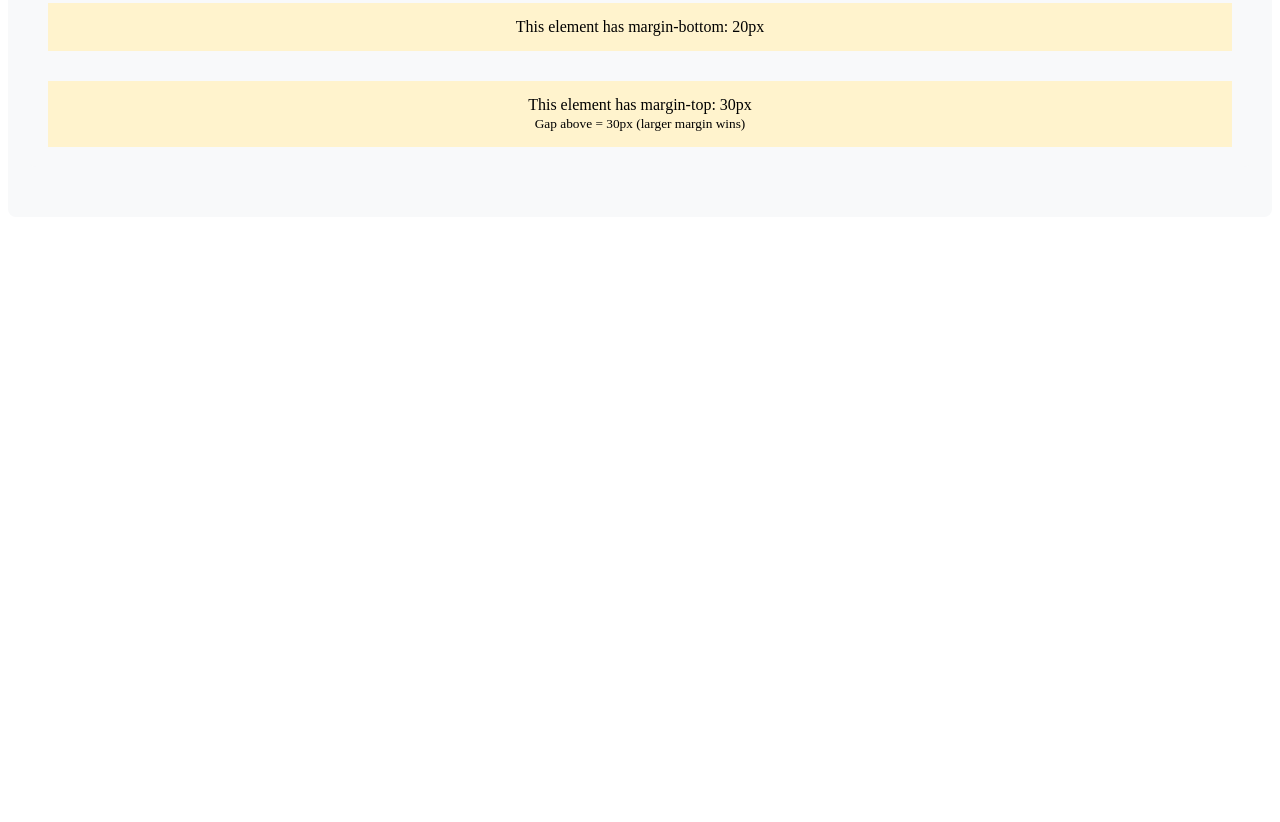
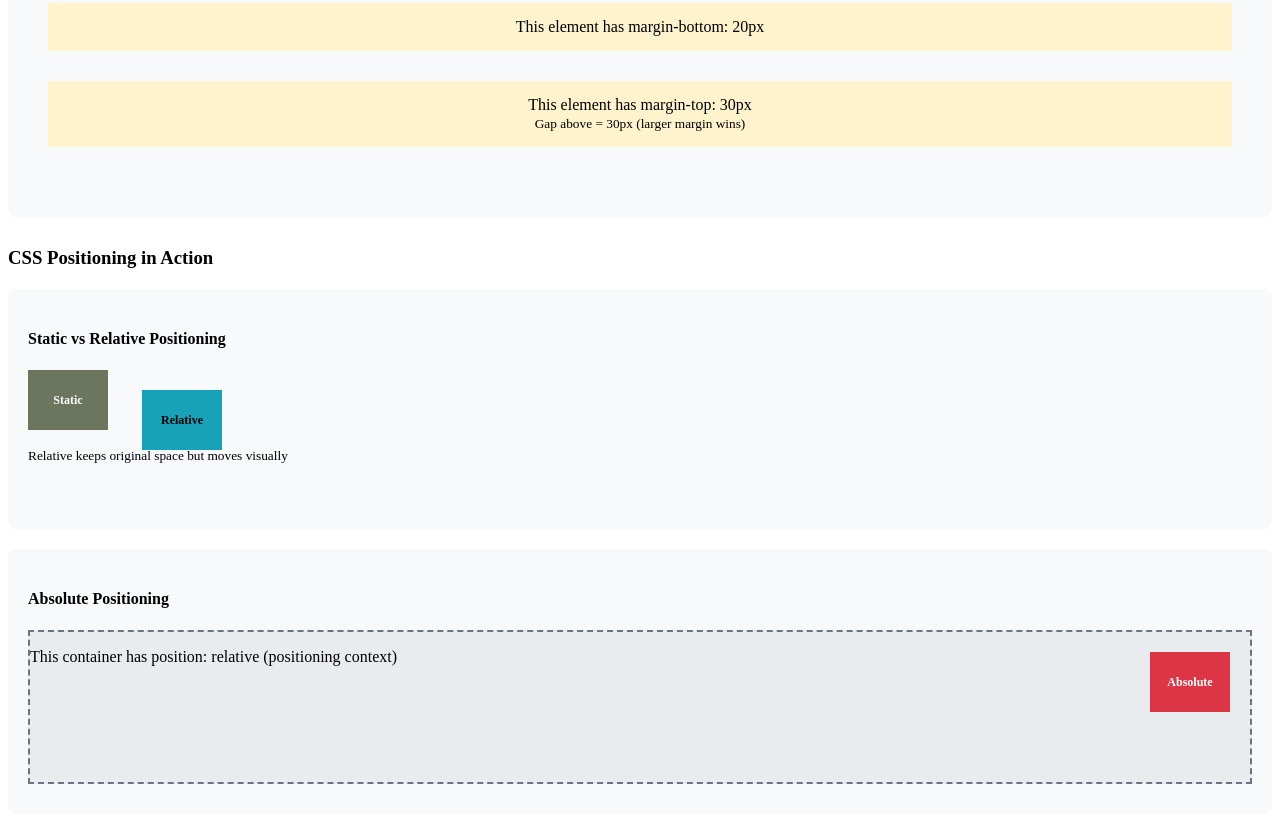
Before and after one commit to olusolasomorin/WEB-DEVELOPMENT, a plain HTML site: page responsive_design.html in a window 1280 px wide. Shown: the part 342-1164 px from the top of the page. Before the commit the page ends 800 px from the top, so only its background shows below. Drawn offline with Linux system fonts and the light colour scheme.

Commit message:
initial commit

```diff
--- a/responsive_design.html
+++ b/responsive_design.html
@@ -50,6 +50,59 @@
             color: #666;
             margin-top: 10px;
         }
+
+        .position-demo {
+            background-color: #f8f9fa;
+            padding: 20px;
+            margin: 20px 0;
+            border-radius: 8px;
+            min-height: 200px;
+            color: black;
+        }
+
+        .static-box {
+            position: static;
+            background-color: #6c755d;
+            display: inline-block;
+        }
+
+        .demo-box {
+            width: 80px;
+            height: 60px;
+            color: white;
+            text-align: center;
+            line-height: 60px;
+            font-weight: bold;
+            font-size: 12px;
+        }
+
+        .relative-box {
+            position: relative;
+            background-color: #17a2b8;
+            top: 20px;
+            left: 30px;
+            display: inline-block;
+            color: black;
+        }
+
+        .demo-container {
+            position: relative;
+            background-color: #e9ecef;
+            height: 150px;
+            border: 2px dashed #6c757d;
+            margin: 10px 0;
+        }
+
+        .absolute-box {
+            position: absolute;
+            background-color: #dc3545;
+            top: 20px;
+            right: 20px;
+        }
+
+        .static-box, .relative-box {
+        vertical-align: top;
+        }
     </style>
 </head>
 <body>
@@ -86,5 +139,22 @@
             </div>
         </div>
     </div>
+
+    <h3>CSS Positioning in Action</h3>
+
+    <div class="position-demo">
+        <h4>Static vs Relative Positioning</h4>
+        <div class="static-box demo-box">Static</div>
+        <div class="relative-box demo-box">Relative</small></div>
+        <p><small>Relative keeps original space but moves visually</small></p>
+    </div>
+
+    <div class="position-demo">
+        <h4>Absolute Positioning</h4>
+        <div class="demo-container">
+            <p>This container has position: relative (positioning context)</p>
+            <div class="absolute-box demo-box">Absolute</div>
+        </div>
+    </div>
 </body>
 </html>
```
Also changed, not shown: CSS_TASKS/CSS_task5.html (added).
